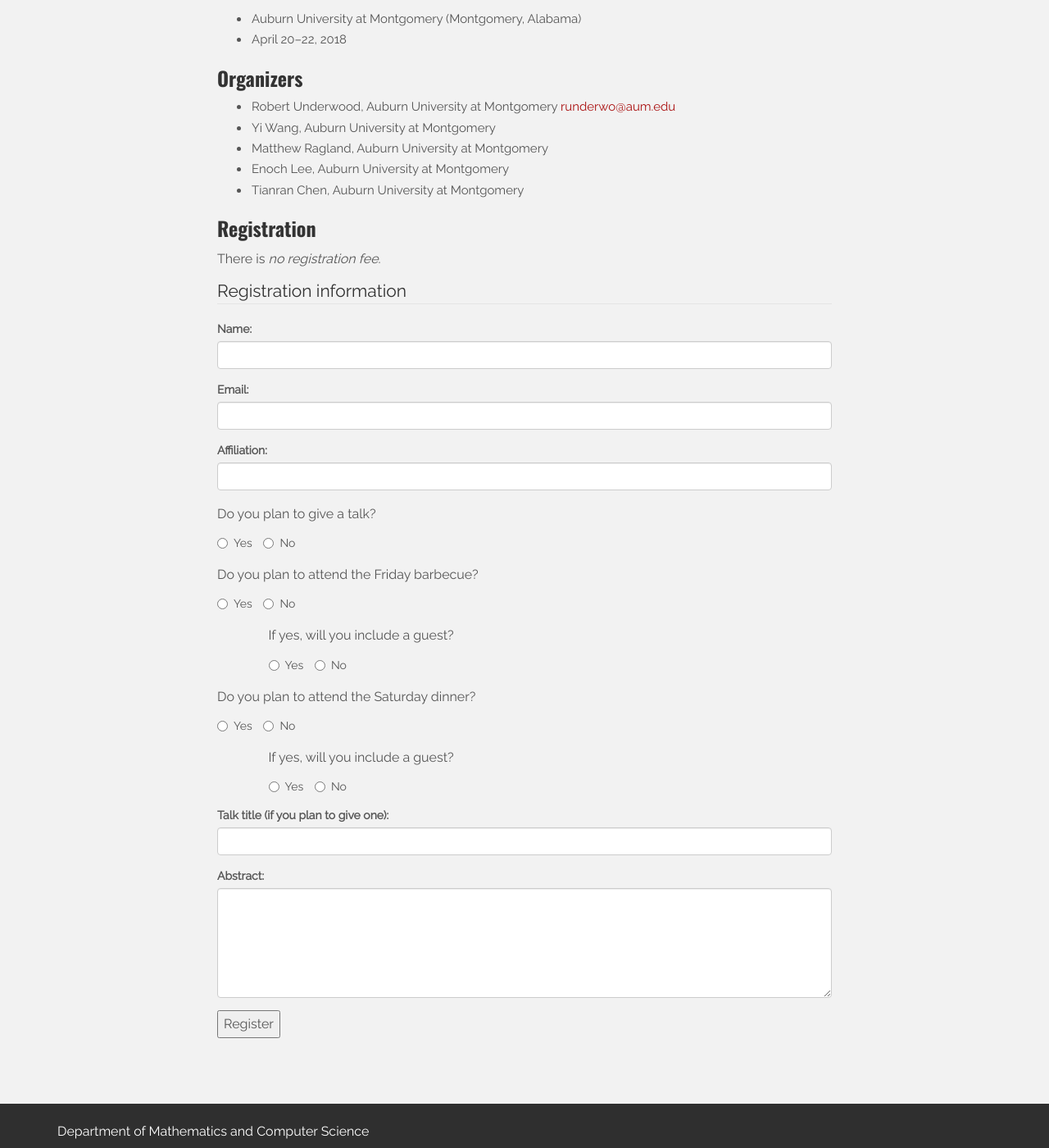
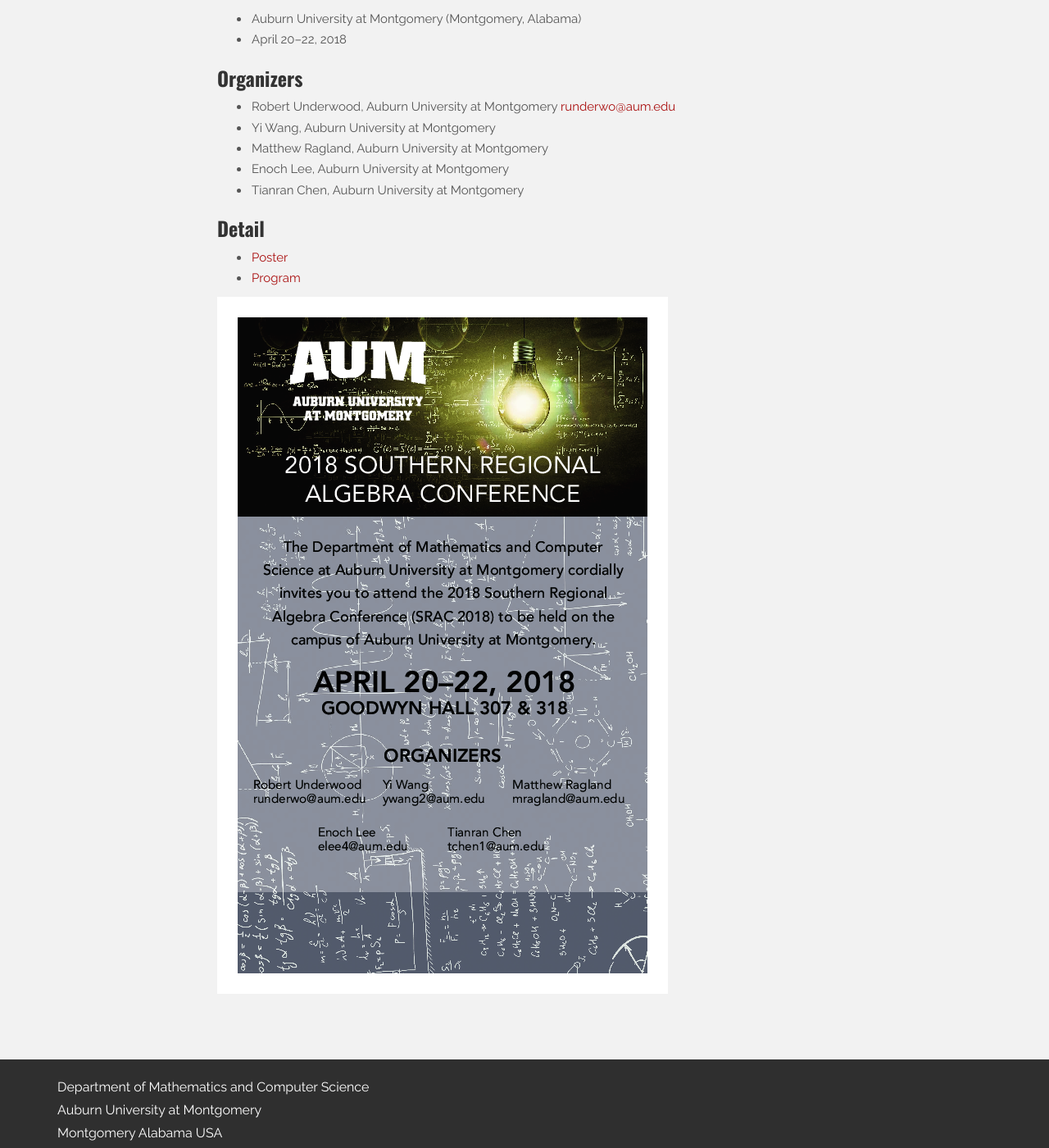
Before and after one commit to srac18/srac18.github.io, a Jekyll site: the page built from index.markdown, in a window 1280 px wide and 1400 px high, scrolled down 477 px. Shown: the whole window at 82% size. Built offline with Jekyll 4.4.1, drawn with Linux system fonts in a browser that asks for light colours; nearby versions of some CDN libraries.

Commit message:
Added program and poster

```diff
--- a/index.markdown
+++ b/index.markdown
@@ -22,78 +22,10 @@
 - Enoch Lee, Auburn University at Montgomery
 - Tianran Chen, Auburn University at Montgomery
 
-### Registration
+### Detail
 
-There is _no registration fee_.
-
-<form action="https://docs.google.com/forms/d/e/1FAIpQLScDEVoQA09HTmwPHICqCBZiFT2IEcD2fYymeg0UUsuqeP09ZQ/formResponse?embedded=true">
-    <fieldset>
-    <legend>Registration information</legend>
-    <div class="form-group">
-        <label for="name">Name:</label>
-        <input name="entry.2147202419" type="text" id="name" class="form-control"/>
-    </div>
-    <div class="form-group">
-        <label for="email">Email:</label>
-        <input name="entry.2110149238" type="text" id="email" class="form-control"/>
-    </div>
-    <div class="form-group">
-        <label for="aff">Affiliation:</label>
-        <input name="entry.1515451052" type="text" id="aff" class="form-control"/>
-    </div>
-
-    <div class="form-group">
-        <p>Do you plan to give a talk?</p>
-        <label for="talkyes" class="radio-inline"><input type="radio" name="entry.1155425139" id="talkyes" value="Yes"/>Yes</label>
-        <label for="talkno"  class="radio-inline"><input type="radio" name="entry.1155425139" id="talkno" value="No"/>No</label>
-        <!-- <label for="talkmb"  class="radio-inline"><input type="radio" name="entry.1155425139" id="talkmb" value="Maybe"/>Maybe</label> -->
-    </div>
-
-    <div class="form-group">
-        <p>Do you plan to attend the Friday barbecue?</p>
-        <label for="friyes" class="radio-inline"><input type="radio" name="entry.153670286" id="friyes" value="Yes"/>Yes</label>
-        <label for="frino"  class="radio-inline"><input type="radio" name="entry.153670286" id="frino" value="No"/>No</label>
-        <!-- <label for="frimb"  class="radio-inline"><input type="radio" name="entry.153670286" id="frimb" value="Maybe"/>Maybe</label> -->
-    </div>
-
-    <div class="form-group col-xs-offset-1">
-        <p>If yes, will you include a guest?</p>
-        <label for="friguestyes" class="radio-inline"><input type="radio" name="entry.1447553040" id="friguestyes" value="Yes"/>Yes</label>
-        <label for="friguestno"  class="radio-inline"><input type="radio" name="entry.1447553040" id="friguestno" value="No"/>No</label>
-    </div>
-
-    <div class="form-group">
-        <p>Do you plan to attend the Saturday dinner?</p>
-        <label for="satyes" class="radio-inline"><input type="radio" name="entry.1411199947" id="satyes" value="Yes"/>Yes</label>
-        <label for="satno"  class="radio-inline"><input type="radio" name="entry.1411199947" id="satno" value="No"/>No</label>
-        <!-- <label for="satmb"  class="radio-inline"><input type="radio" name="entry.1411199947" id="satmb" value="Maybe"/>Maybe</label> -->
-    </div>
-
-    <div class="form-group col-xs-offset-1">
-        <p>If yes, will you include a guest?</p>
-        <label for="satguestyes" class="radio-inline">
-        <input type="radio" name="entry.1066820127" id="satguestyes" value="Yes"/>
-        Yes
-        </label>
-        <label for="satguestno"  class="radio-inline">
-        <input type="radio" name="entry.1066820127" id="satguestno" value="No"/>
-        No
-        </label>
-    </div>
+* [Poster](srac18-poster.pdf)
+* [Program](srac18-program.pdf)
 
 
-    <div class="form-group">
-        <label for="title">Talk title (if you plan to give one):</label>
-        <input name="entry.1345136143" type="text" id="title" class="form-control">
-    </div>
-
-    <div class="form-group">
-        <label for="abstract">Abstract:</label>
-        <textarea name="entry.637378302" id="abstract" class="form-control" rows="6"></textarea>
-    </div>
-
-    <p><input class="button" type="submit" value="Register"/></p>
-    </fieldset>
-</form>
-
-<!-- <iframe src="https://docs.google.com/forms/d/e/1FAIpQLScDEVoQA09HTmwPHICqCBZiFT2IEcD2fYymeg0UUsuqeP09ZQ/viewform?embedded=true" width="760" height="500" frameborder="0" marginheight="0" marginwidth="0">Loading...</iframe> -->
+![Poster](srac18-poster.png)
```
Also changed, not shown: srac18-poster.png (added), 3 other files.
